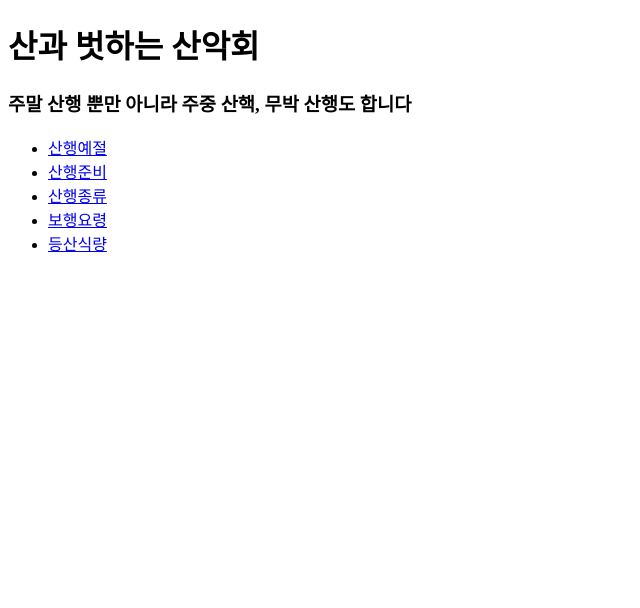
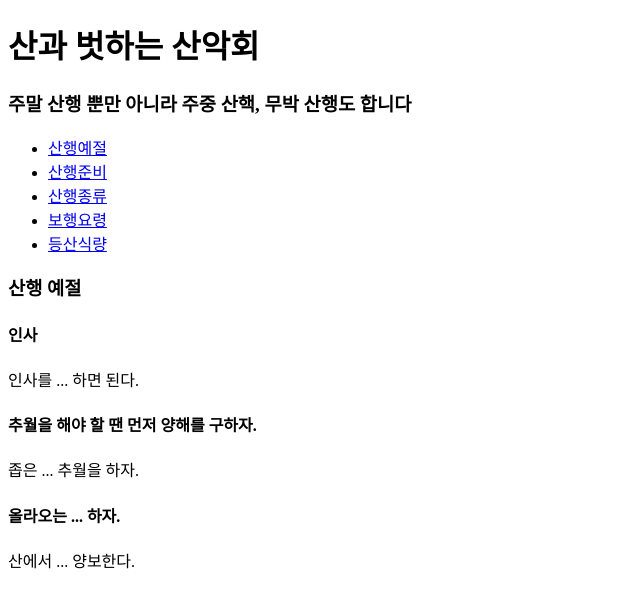
Before and after one commit to ygnoh/Do-it-html-css, a plain HTML site: page chap02/index.html in a window 1280 px wide. Shown: the whole page, without its empty margins (0-640 px from the left). Drawn offline with Linux system fonts and the light colour scheme.

Commit message:
<section> 태그 삽입

```diff
--- a/chap02/index.html
+++ b/chap02/index.html
@@ -18,5 +18,22 @@
                 <li><a href="#">등산식량</a></li>
             </ul>
         </nav>
+        <section id="content">
+            <header>
+                <h3>산행 예절</h3>
+            </header>
+            <article id="manner">
+                <h4>인사</h4>
+                <p>인사를 ... 하면 된다.</p>
+            </article>
+            <article id="manner">
+                <h4>추월을 해야 할 땐 먼저 양해를 구하자.</h4>
+                <p>좁은 ... 추월을 하자.</p>
+            </article>
+            <article id="manner">
+                <h4>올라오는 ... 하자.</h4>
+                <p>산에서 ... 양보한다.</p>
+            </article>
+        </section>
     </body>
 </html>
```
